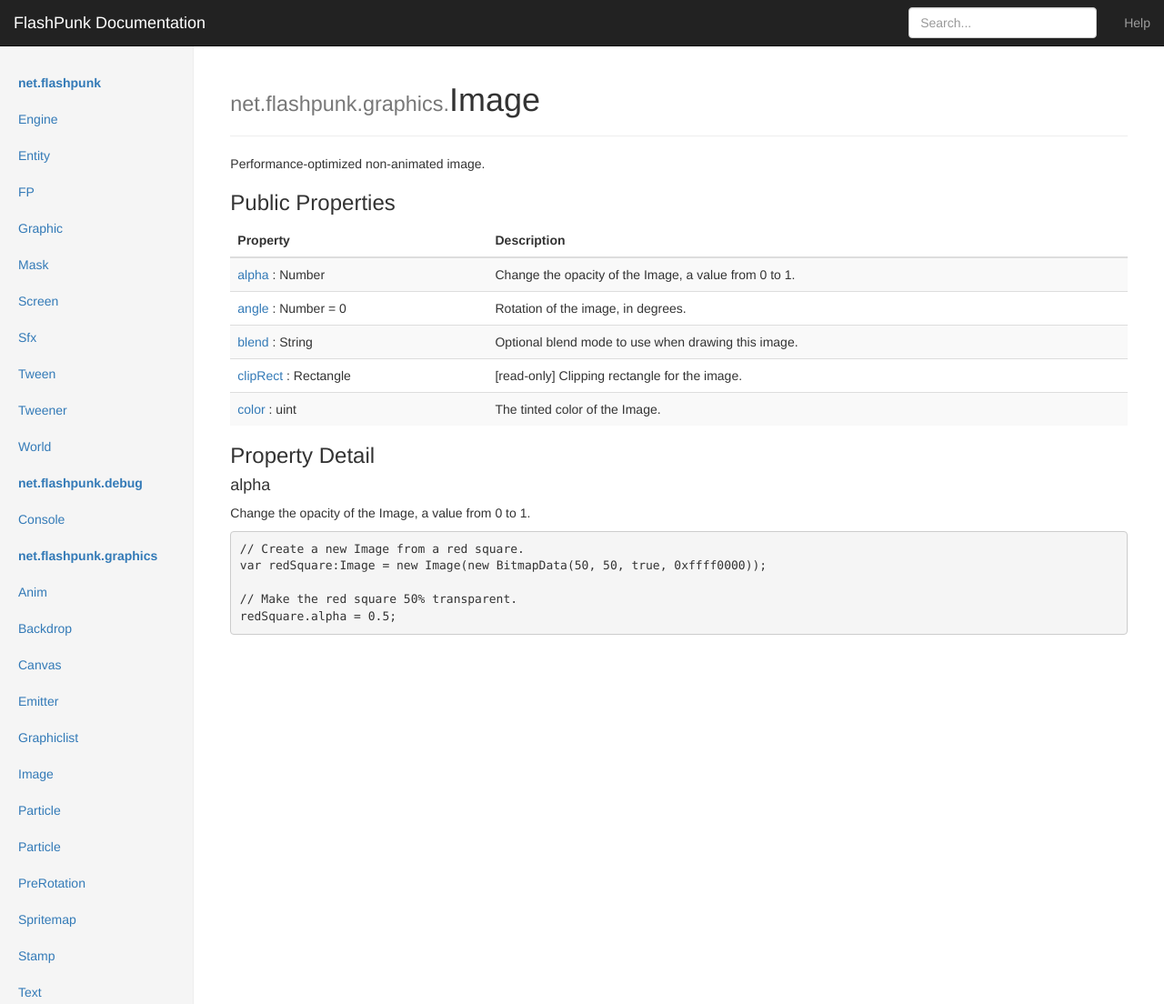
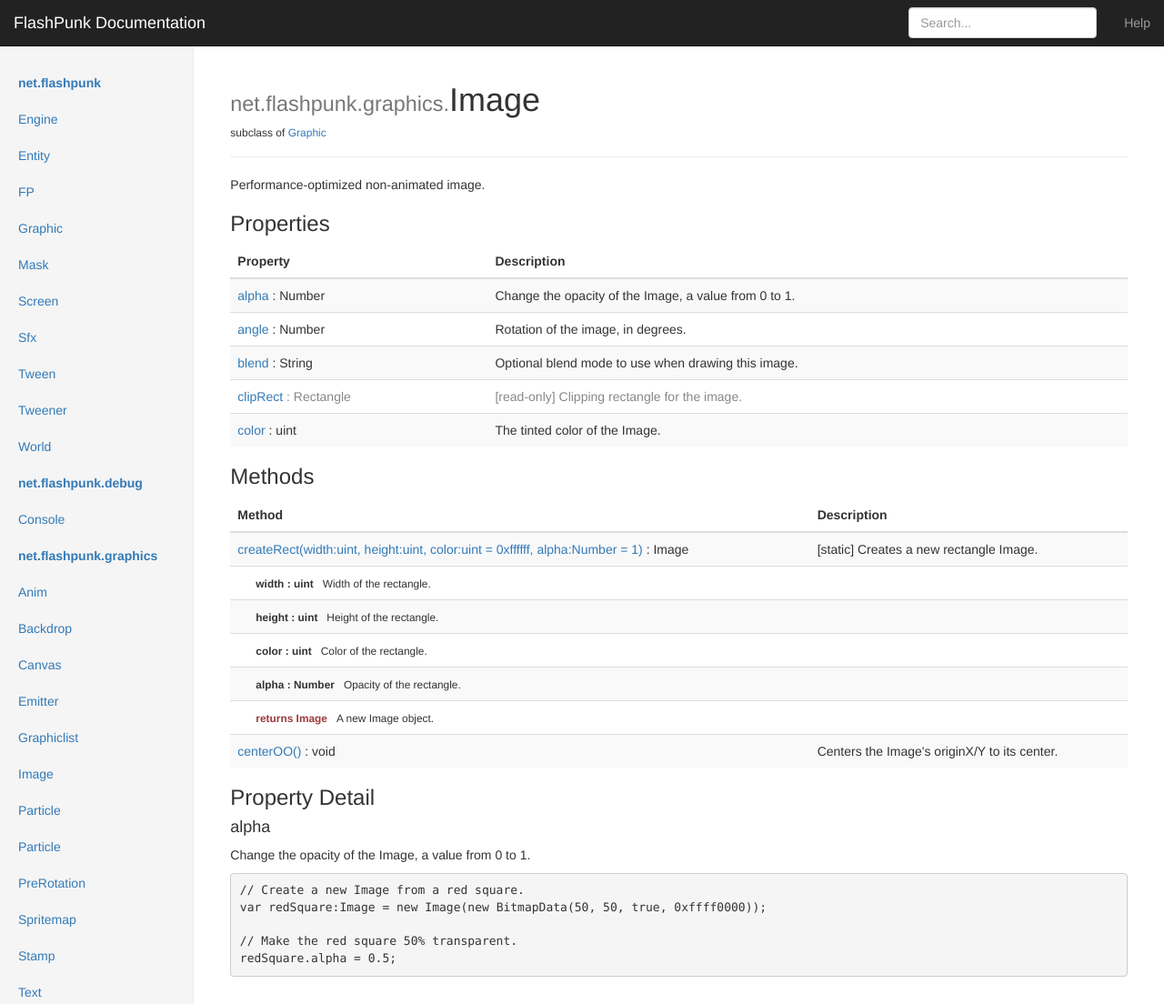
Before and after one commit to useflashpunk/flashpunk-docs, a Jekyll site: the page built from net/flashpunk/graphics/_posts/2014-04-24-Image.md, in a window 1280 px wide and 1104 px high. Shown: the whole window at 91% size. Built offline with Jekyll 4.4.1, drawn with Linux system fonts in a browser that asks for light colours; nearby versions of some CDN libraries.

Commit message:
use yaml frontmatter to generate pages

```diff
--- a/_layouts/default.html
+++ b/_layouts/default.html
@@ -88,6 +88,18 @@
       }
       .main .page-header {
         margin-top: 0;
+      }
+
+      /*
+       * Property table
+       */
+
+      .table .read-only {
+        color: #888;
+      }
+
+      .table .return strong {
+        color: #9c393c;
       }
     </style>
 
@@ -195,6 +207,61 @@
               {% capture subclassURL %}{{ page.subclass | replace: '.', '/' }}{% endcapture %}
               <h6>subclass of <a href="{{ site.baseurl}}/{{subclassURL }}.html">{{ subclassName }}</a></h6>{% endif %}
           </div>
+          <p>{{ page.description }}</p>
+          {% if page.properties %}
+            <h3>Properties</h3>
+            <table class="table table-striped">
+              <thead>
+                <tr>
+                  <th>Property</th>
+                  <th>Description</th>
+                </tr>
+              </thead>
+              <tbody>
+                {% for prop in page.properties %}
+                   <tr class="{{ prop.access }}">
+                     <td><a href="#{{prop.name}}">{{ prop.name }}</a> : {{ prop.type }}{% if prop.default %} = {{ prop.default }}{% endif %}</td>
+                     <td>{% unless prop.access == 'public' or prop.access == null %}[{{ prop.access }}] {% endunless %}{{ prop.description }}</td>
+                   </tr>
+                {% endfor %}
+              </tbody>
+            </table>
+          {% endif %}
+          {% if page.methods %}
+            <h3>Methods</h3>
+            <table class="table table-striped">
+              <thead>
+                <tr>
+                  <th>Method</th>
+                  <th>Description</th>
+                </tr>
+              </thead>
+              <tbody>
+                {% for method in page.methods %}
+                  <tr class="{{ method.access }}">
+                    <td><a href="#{{method.name}}">{{ method.name }}({% for arg in method.arguments %}{{ arg.name }}:{{ arg.type }}{% if arg.default %} = {{ arg.default }}{% endif %}{% unless forloop.last %}, {% endunless %}{% endfor %})</a> : {% if method.returns %}{{ method.returns }}{% else %}void{% endif %}</td>
+                    <td>{% unless method.access == 'public' or method.access == null %}[{{ method.access }}] {% endunless %}{{ method.description }}</td>
+                  </tr>
+                  {% if method.arguments %}
+                    {% for arg in method.arguments %}
+                      <tr>
+                        <td colspan="2">
+                          <small style="padding-left: 20px"><strong>{{ arg.name }} : {{ arg.type }}</strong><div style="display: inline-block; width: 10px"></div>{{ arg.description }}</small>
+                        </td>
+                      </tr>
+                    {% endfor %}
+                  {% endif %}
+                  {% if method.returns %}
+                    <tr>
+                      <td colspan="2" class="return">
+                        <small style="padding-left: 20px"><strong>returns {{ method.returns }}</strong>{% if method.returnDescription %}<div style="display: inline-block; width: 10px"></div>{{ method.returnDescription }}{% endif %}</small>
+                      </td>
+                    </tr>
+                  {% endif %}
+                {% endfor %}
+              </tbody>
+            </table>
+          {% endif %}
           {{ content }}
         </div>
       </div>
--- a/net/flashpunk/graphics/_posts/2014-04-24-Image.md
+++ b/net/flashpunk/graphics/_posts/2014-04-24-Image.md
@@ -1,42 +1,54 @@
 ---
 title: Image
 layout: default
+subclass: net.flashpunk.Graphic
+description: Performance-optimized non-animated image.
+properties:
+  - name: alpha
+    type: Number
+    description: "Change the opacity of the Image, a value from 0 to 1."
+
+  - name: angle
+    type: Number
+    description: "Rotation of the image, in degrees."
+
+  - name: blend
+    type: String
+    description: "Optional blend mode to use when drawing this image."
+
+  - name: clipRect
+    type: Rectangle
+    description: "Clipping rectangle for the image."
+    access: read-only
+
+  - name: color
+    type: uint
+    description: "The tinted color of the Image."
+methods:
+  - name: createRect
+    arguments:
+      - name: width
+        type: uint
+        description: "Width of the rectangle."
+      - name: height
+        type: uint
+        description: "Height of the rectangle."
+      - name: color
+        type: uint
+        default: "0xffffff"
+        description: "Color of the rectangle."
+      - name: alpha
+        type: Number
+        default: 1
+        description: "Opacity of the rectangle."
+    returns: Image
+    returnDescription: A new Image object.
+    description: "Creates a new rectangle Image."
+    access: static
+
+  - name: centerOO
+    description: "Centers the Image's originX/Y to its center."
 ---
-
-Performance-optimized non-animated image.
-
-### Public Properties
-
-<table class="table table-striped">
-  <thead>
-    <tr>
-      <th>Property</th>
-      <th>Description</th>
-    </tr>
-  </thead>
-  <tbody>
-    <tr>
-      <td><a href="#alpha">alpha</a> : Number</td>
-      <td>Change the opacity of the Image, a value from 0 to 1.</td>
-    </tr>
-    <tr>
-      <td><a href="#">angle</a> : Number = 0</td>
-      <td>Rotation of the image, in degrees.</td>
-    </tr>
-    <tr>
-      <td><a href="#">blend</a> : String</td>
-      <td>Optional blend mode to use when drawing this image.</td>
-    </tr>
-    <tr>
-      <td><a href="#">clipRect</a> : Rectangle</td>
-      <td>[read-only] Clipping rectangle for the image.</td>
-    </tr>
-    <tr>
-      <td><a href="#">color</a> : uint</td>
-      <td>The tinted color of the Image.</td>
-    </tr>
-  </tbody>
-</table>
 
 ### Property Detail
 
```
